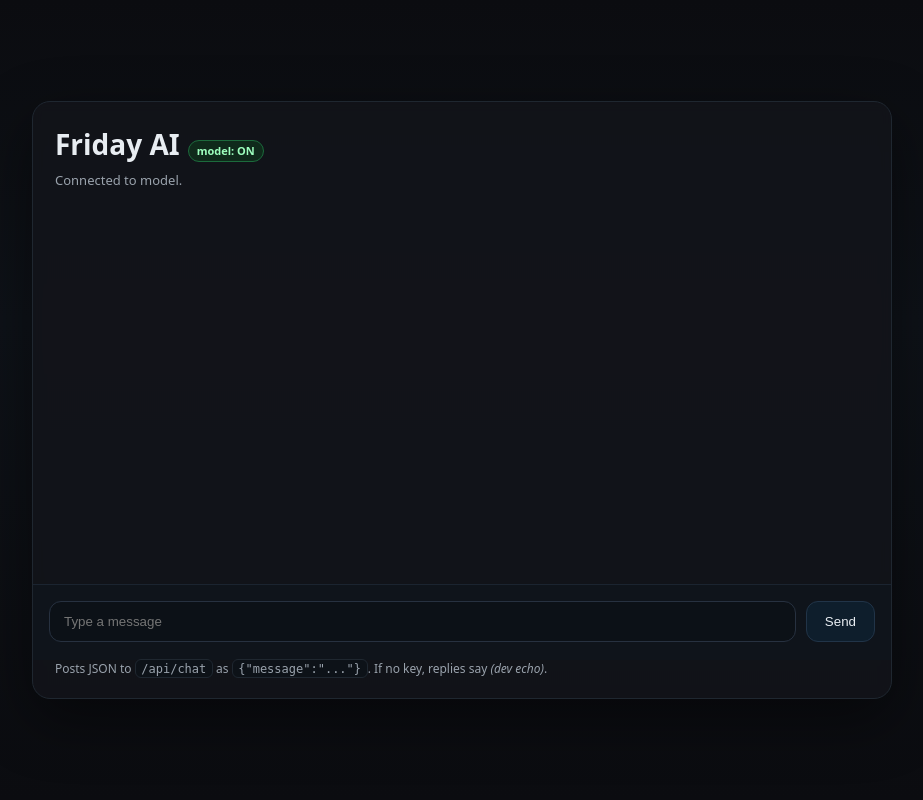
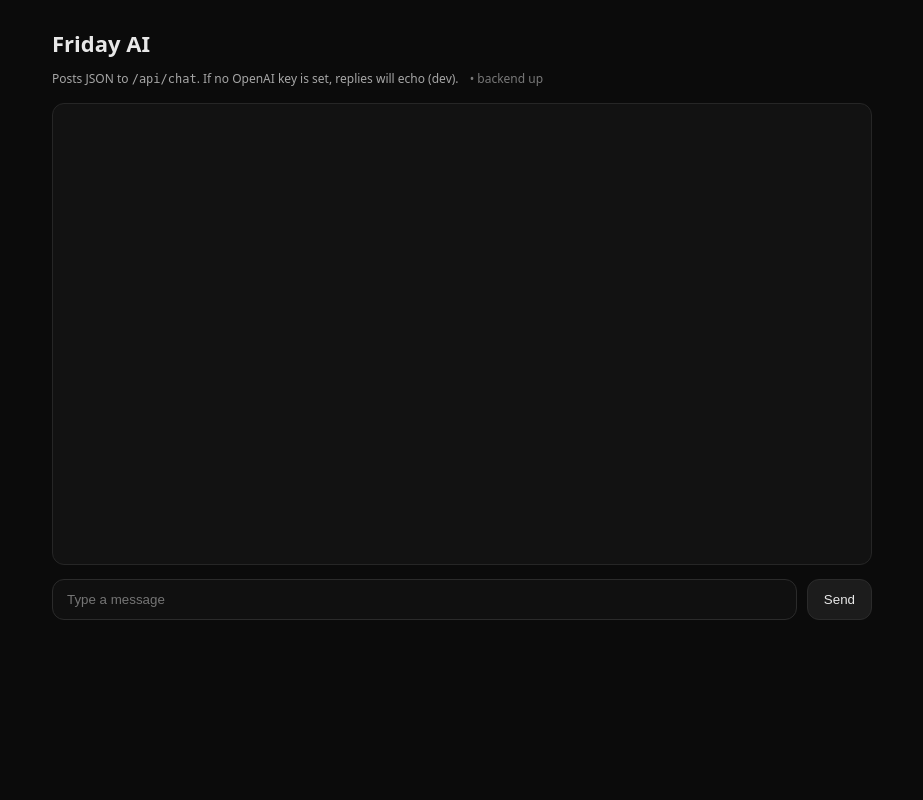
Before and after one commit to goatman88/friday_full_bundle, a Flask app: page /chat in a window 1280 px wide. Shown: the whole page, without its empty margins (178-1101 px from the left). Run offline with Flask 3, Linux system fonts and the light colour scheme.

Commit message:
Fix /api/chat; add /api/echo; update chat UI

```diff
--- a/integrations/templates/chat.html
+++ b/integrations/templates/chat.html
@@ -1,124 +1,106 @@
-<!doctype html>
+<!DOCTYPE html>
 <html lang="en">
 <head>
-  <meta charset="utf-8" />
+  <meta charset="UTF-8" />
+  <meta http-equiv="Cache-Control" content="no-cache, no-store, must-revalidate" />
+  <meta http-equiv="Pragma" content="no-cache" />
+  <meta http-equiv="Expires" content="0" />
+  <meta name="viewport" content="width=device-width, initial-scale=1" />
   <title>Friday AI</title>
-  <meta name="viewport" content="width=device-width,initial-scale=1" />
   <style>
-    :root{
-      --bg:#0b0c10; --panel:#13151a; --muted:#9aa3ad; --text:#e8edf2; --accent:#86c5ff;
-      --ok:#3ac779; --err:#ff6b6b; --ring:#25425e;
-    }
-    *{box-sizing:border-box}
-    body{
-      margin:0; background:linear-gradient(180deg,#0b0c10,#0e1218 40%,#0b0c10);
-      color:var(--text); font:16px/1.45 system-ui,Segoe UI,Roboto,Helvetica,Arial,sans-serif;
-      min-height:100vh; display:grid; place-items:center; padding:24px;
-    }
-    .card{width:min(860px,100%); background:rgba(19,21,26,.85); backdrop-filter:blur(6px);
-      border:1px solid #1f2730; border-radius:18px; box-shadow:0 20px 60px rgba(0,0,0,.45); overflow:hidden}
-    header{padding:22px 22px 10px}
-    h1{margin:0; font-size:28px}
-    .sub{color:var(--muted); font-size:13px; margin-top:6px}
-    .pill{display:inline-block; padding:2px 8px; border-radius:999px; font-size:11px; margin-left:8px}
-    .ok{background:#0f2a1b; color:#9dffbe; border:1px solid #1c6a3c}
-    .no{background:#2a1010; color:#ffc1c1; border:1px solid #6a1c1c}
-    .log{height:48vh; max-height:520px; overflow:auto; padding:18px 22px 0 22px; white-space:pre-wrap}
-    .bubble{margin:10px 0; padding:12px 14px; border-radius:14px; width:fit-content; max-width:90%}
-    .you{background:#1b2330; border:1px solid #293346}
-    .bot{background:#141a22; border:1px solid #222b36}
-    .error{border-color:#43252b; background:#29181b; color:#ffd8d8}
-    .ts{display:block; color:var(--muted); font-size:12px; margin-bottom:4px}
-    form{display:flex; gap:10px; padding:16px 16px 18px; background:#0f141b; border-top:1px solid #1b2430}
-    input[type=text]{flex:1; padding:12px 14px; border-radius:12px; border:1px solid #273140; outline:none;
-      background:#0c1117; color:var(--text); transition:box-shadow .15s,border-color .15s}
-    input[type=text]:focus{border-color:var(--accent); box-shadow:0 0 0 4px var(--ring)}
-    button{padding:12px 18px; border-radius:12px; border:1px solid #213448; background:#0e1e2c; color:var(--text); cursor:pointer}
-    button:hover{background:#123047}
-    .hint{color:var(--muted); font-size:12px; padding:0 22px 20px}
-    code{background:#0d1218; padding:.1rem .35rem; border-radius:6px; border:1px solid #1f2730}
+    :root { font-family: system-ui, -apple-system, Segoe UI, Roboto, Arial, sans-serif; }
+    body { margin: 0; background:#0b0b0b; color:#e8e8e8; }
+    .wrap { max-width: 820px; margin: 0 auto; padding: 28px 16px 80px; }
+    h1 { margin: 0 0 12px; font-size: 22px; }
+    .note { opacity:.7; font-size: 12px; margin-bottom: 16px; }
+    #log { background:#121212; border:1px solid #262626; border-radius:12px; padding:14px; height:54vh; overflow:auto; white-space:pre-wrap }
+    .row { margin:6px 0; line-height:1.45 }
+    .you   { color:#9dd0ff }
+    .bot   { color:#b0ffb7 }
+    .err   { color:#ffb3b3 }
+    form { display:flex; gap:10px; margin-top:14px }
+    input[type=text]{ flex:1; padding:12px 14px; border-radius:12px; border:1px solid #2b2b2b; background:#101010; color:#e8e8e8 }
+    button{ padding:12px 16px; border-radius:12px; border:1px solid #2b2b2b; background:#1c1c1c; color:#e8e8e8; cursor:pointer }
+    button:disabled{ opacity:.6; cursor:not-allowed }
   </style>
 </head>
 <body>
-  <div class="card">
-    <header>
-      <h1>Friday AI<span id="modePill" class="pill">checking…</span></h1>
-      <div id="sub" class="sub">Say something…</div>
-    </header>
-
-    <div id="log" class="log" aria-live="polite"></div>
-
-    <form id="chatForm" autocomplete="off">
-      <input id="msg" type="text" placeholder="Type a message" />
-      <button type="submit">Send</button>
+  <div class="wrap">
+    <h1>Friday AI</h1>
+    <div class="note">
+      Posts JSON to <code>/api/chat</code>. If no OpenAI key is set, replies will echo (dev).
+      <span id="ping" style="opacity:.7;margin-left:8px"></span>
+    </div>
+    <div id="log" aria-live="polite"></div>
+    <form id="f">
+      <input id="t" type="text" placeholder="Type a message" autocomplete="off" />
+      <button id="send" type="submit">Send</button>
     </form>
-    <div class="hint">Posts JSON to <code>/api/chat</code> as <code>{"message":"..."}</code>. If no key, replies say <em>(dev echo)</em>.</div>
   </div>
 
   <script>
-(function(){
     const log = document.getElementById('log');
-  const form = document.getElementById('chatForm');
-  const input = document.getElementById('msg');
-  const pill = document.getElementById('modePill');
-  const sub  = document.getElementById('sub');
+    const form = document.getElementById('f');
+    const input = document.getElementById('t');
+    const sendBtn = document.getElementById('send');
+    const pingEl = document.getElementById('ping');
 
-  const ts = () => new Date().toLocaleTimeString();
-  function add(html, cls='bot'){
-    const div = document.createElement('div');
-    div.className = `bubble ${cls}`;
-    div.innerHTML = `<span class="ts">${ts()}</span>${html}`;
-    log.appendChild(div); log.scrollTop = log.scrollHeight;
-  }
-  const esc = s => s.replace(/[&<>"']/g, m => ({'&':'&amp;','<':'&lt;','>':'&gt;','"':'&quot;',"'":'&#39;'}[m]));
-
-  // optional debug (may 404 in prod; that's fine)
     (async () => {
       try {
-      const r = await fetch('/__meta__/debug');
-      const j = r.ok ? await r.json() : null;
-      const on = !!(j && j.env && j.env.openai_key_present);
-      pill.textContent = on ? 'model: ON' : 'dev echo';
-      pill.className = `pill ${on ? 'ok' : 'no'}`;
-      sub.textContent  = on ? 'Connected to model.' : 'Dev echo mode (no key detected).';
-    } catch {
-      pill.textContent = 'mode: unknown';
-      pill.className = 'pill no';
-      sub.textContent = 'Debug endpoint missing; continuing.';
+        const r = await fetch('/ping', { cache: 'no-store' });
+        if (r.ok) pingEl.textContent = '• backend up';
+      } catch {}
+    })();
+
+    function addLine(text, cls) {
+      const div = document.createElement('div');
+      div.className = `row ${cls||''}`;
+      div.textContent = text;
+      log.appendChild(div);
+      log.scrollTop = log.scrollHeight;
     }
-  })();
+
+    async function postMessage(text) {
+      const payload = { message: text };
+      console.log('POST /api/chat payload →', payload);
+
+      const res = await fetch('/api/chat', {
+        method: 'POST',
+        headers: { 'Content-Type': 'application/json' },
+        cache: 'no-store',
+        body: JSON.stringify(payload)
+      });
+
+      const raw = await res.text();
+      let data = null;
+      try { data = JSON.parse(raw); } catch {}
+
+      if (!res.ok) {
+        addLine(`HTTP ${res.status} error body:\n` + (data ? JSON.stringify(data, null, 2) : raw), 'err');
+        throw new Error((data && (data.error || data.message)) || `HTTP ${res.status}`);
+      }
+      return data ?? { reply: raw };
+    }
 
     form.addEventListener('submit', async (e) => {
       e.preventDefault();
       const text = (input.value || '').trim();
       if (!text) return;
-    add(`You<br>${esc(text)}`, 'you');
+      addLine('You: ' + text, 'you');
       input.value = '';
+      input.focus();
+      sendBtn.disabled = true;
 
       try {
-      const r = await fetch('/api/chat', {
-        method: 'POST',
-        headers: {'Content-Type':'application/json'},
-        body: JSON.stringify({ message: text })   // <-- DO NOT CHANGE KEY
-      });
-
-      const ct = r.headers.get('content-type') || '';
-      if (!r.ok) {
-        const raw = await r.text();
-        add(`Error: HTTP ${r.status}<br><code>${esc(raw)}</code>`, 'error');
-        return;
-      }
-      if (ct.includes('application/json')) {
-        const j = await r.json();
-        add(esc(j.reply ?? JSON.stringify(j)));
-      } else {
-        add(esc(await r.text()));
-      }
+        const data = await postMessage(text);
+        const reply = data.reply ?? data.response ?? data.message ?? JSON.stringify(data);
+        addLine('Friday: ' + reply, 'bot');
       } catch (err) {
-      add(`Network error<br><code>${esc(String(err))}</code>`, 'error');
+        addLine('Error: ' + err.message, 'err');
+      } finally {
+        sendBtn.disabled = false;
       }
     });
-})();
   </script>
 </body>
 </html>
```
Also changed, not shown: integrations/flask_app.py (+71 -31 lines). Lines whose indentation alone changed are shown as unchanged.
